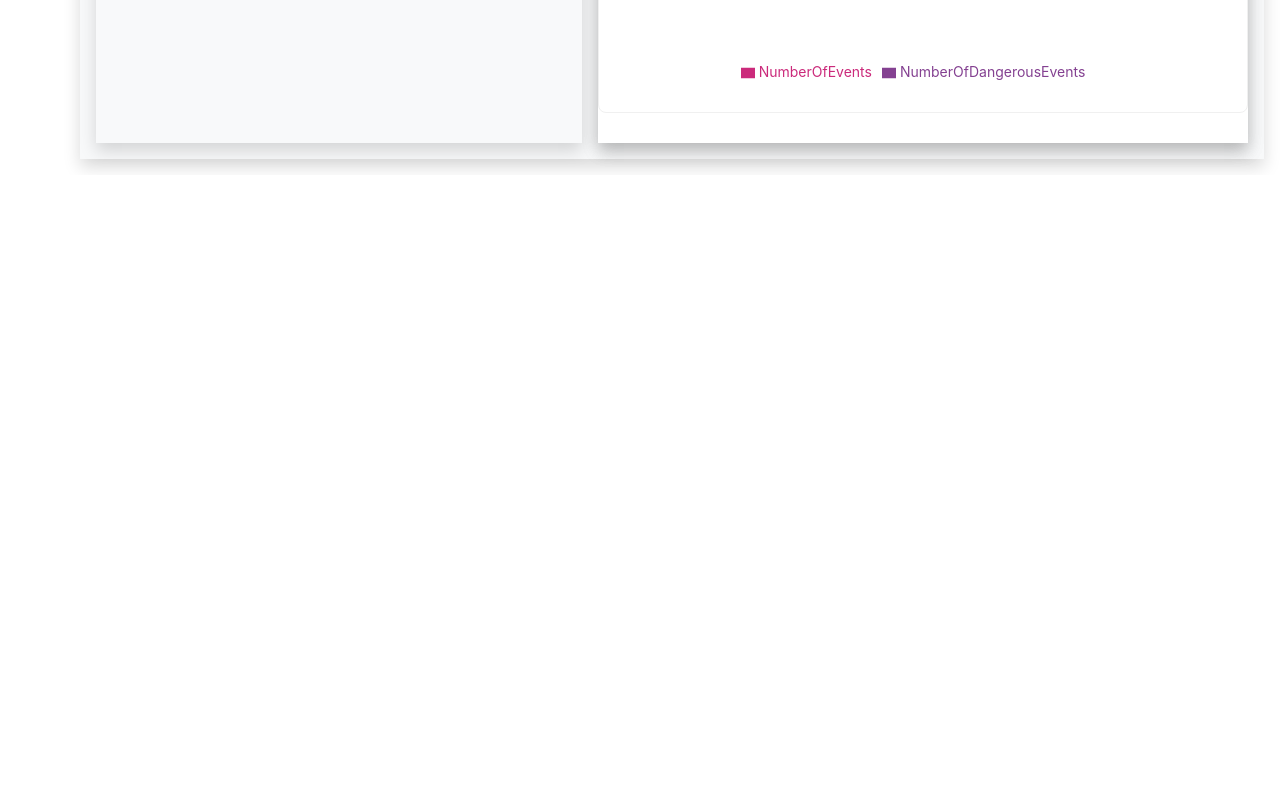
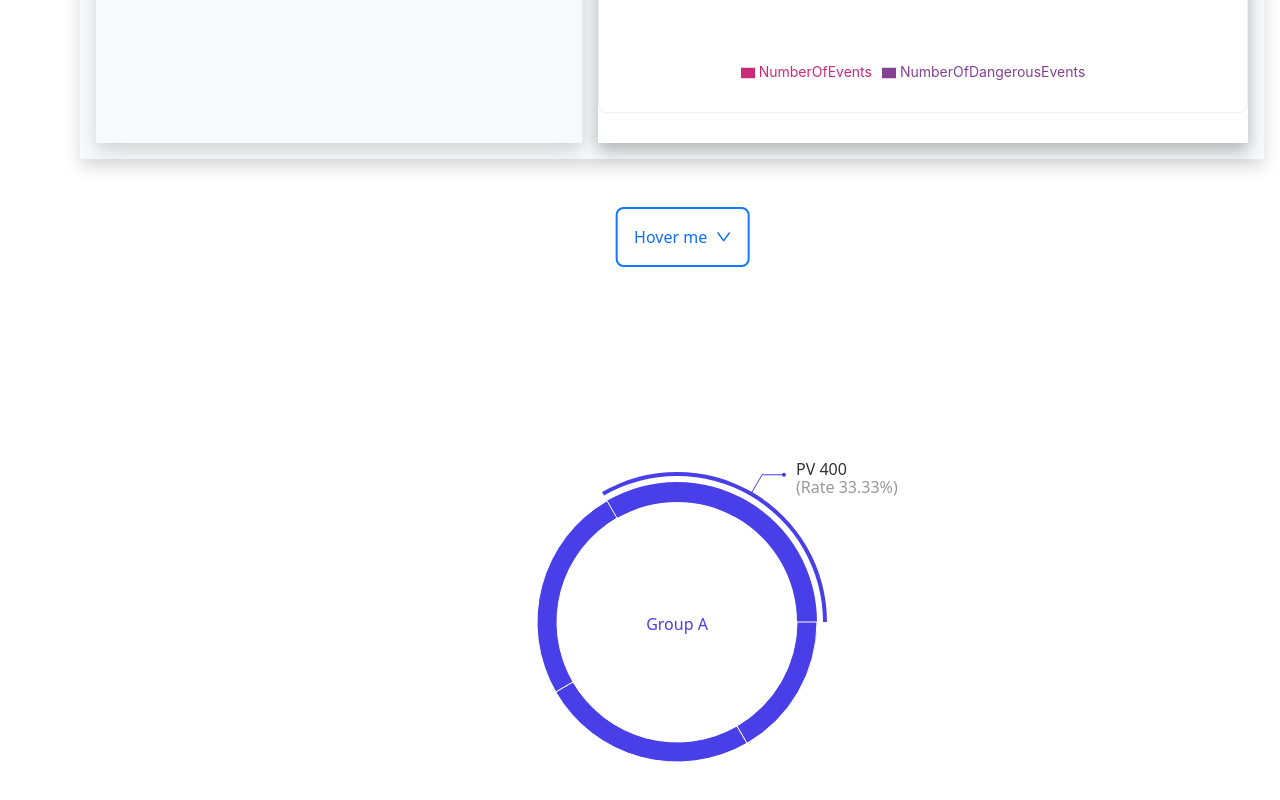
Before and after one commit to dolev146/BigData-Cloud-Computing-project, a React (Vite) app in the folder frontend/: page /simulator in a window 1280 px wide. Shown: the part 888-1688 px from the top of the page. Before the commit the page ends 1063 px from the top, so only its background shows below. Built offline with nearby package versions, Linux system fonts and the light colour scheme; no server answers.

Commit message:
piechart

```diff
--- a/frontend/src/pages/Simulator.jsx
+++ b/frontend/src/pages/Simulator.jsx
@@ -1,10 +1,18 @@
 import { useEffect, useState } from "react";
 import { Card, Statistic } from "antd";
-import { BarChart, Bar, XAxis, YAxis, Tooltip, Legend } from "recharts";
+import { BarChart, Bar, XAxis, YAxis, Tooltip, Legend, Pie } from "recharts";
 import CountUp from "react-countup";
 import InformationComponent from "./Simulator/InformationComponent";
 import styled from "styled-components";
 import AlertComponent from "./Simulator/AlertComponent";
+import PieChartComponent from "./Simulator/PieChartComponent";
+
+const data = [
+  { name: "Group A", value: 400 },
+  { name: "Group B", value: 300 },
+  { name: "Group C", value: 300 },
+  { name: "Group D", value: 200 },
+];
 
 const StyledHeader = styled.header`
   text-align: center;
@@ -68,8 +76,6 @@ const StyledStatistic = styled(Statistic)`
 
 const formatter = (value) => <CountUp end={value} separator="," />;
 
-
-
 const Simulator = () => {
   const [numbers, setNumbers] = useState([0, 0, 0, 0]);
   const [Observatories, setObservatories] = useState([
@@ -81,7 +87,9 @@ const Simulator = () => {
 
   const fetchObservatories = async () => {
     try {
-      const response = await fetch("http://localhost:9080/elastic-api/observatories")
+      const response = await fetch(
+        "http://localhost:9080/elastic-api/observatories"
+      );
       if (!response.ok) {
         throw new Error("Network response was not ok");
       }
@@ -90,7 +98,7 @@ const Simulator = () => {
     } catch (error) {
       setObservatories([]);
     }
-  }
+  };
 
   useEffect(() => {
     fetch("http://localhost:9080/elastic-api/stats")
@@ -126,8 +134,7 @@ const Simulator = () => {
           error
         );
       });
-      },5000);
-
+    }, 5000);
   }, []);
 
   return (
@@ -168,7 +175,7 @@ const Simulator = () => {
             <AlertComponent />
 
             <ChartContainer>
-              <Card title="Event Per Observatory" >
+              <Card title="Event Per Observatory">
                 <BarChart
                   width={600}
                   height={300}
@@ -192,6 +199,19 @@ const Simulator = () => {
           </AlertContainer>
         </ContentRow>
       </Container>
+      <PieChartComponent
+        cx={200}
+        cy={200}
+        midAngle={45}
+        innerRadius={60}
+        outerRadius={80}
+        startAngle={0}
+        endAngle={360}
+        fill="#8884d8"
+        payload={{ name: "Group A", value: 400 }}
+        percent={0.25}
+        value={100}
+      />
     </div>
   );
 };
--- /dev/null
+++ b/frontend/src/pages/Simulator/PieChartComponent.jsx
@@ -0,0 +1,79 @@
+import { useCallback, useEffect, useState } from "react";
+import { Dropdown, Space } from "antd";
+import { DownOutlined } from "@ant-design/icons";
+import PieChartDetailed from "./PieChartDetailed";
+const items = [
+  {
+    label: <p>Group By Event Type</p>,
+    key: "0",
+    onClick: () => {
+      console.log("1st menu item clicked");
+      // here you need to run fetch and set State
+    },
+  },
+  {
+    label: <p>Group By Urgency</p>,
+    key: "1",
+    onClick: () => {
+      console.log("2nd menu item clicked");
+      // here you need to run fetch and set State
+    },
+  },
+];
+
+const PieChartComponent = (props) => {
+  const [data, setData] = useState(() => {
+    return [
+      { name: "Group A", value: 400 },
+      { name: "Group B", value: 300 },
+      { name: "Group C", value: 300 },
+      { name: "Group D", value: 200 },
+    ];
+  });
+
+  return (
+    <div>
+      <div
+        style={{
+          marginTop: "3rem",
+          display: "flex",
+          alignItems: "center",
+          justifyContent: "center",
+        }}
+      >
+        <span
+          style={{
+            border: "solid 2px #1677ff",
+            borderRadius: "0.5rem",
+            padding: "1rem",
+            transform: "translateX(+8%)",
+          }}
+        >
+          <Dropdown
+            menu={{
+              items,
+            }}
+          >
+            <a onClick={(e) => e.preventDefault()}>
+              <Space>
+                Hover me
+                <DownOutlined />
+              </Space>
+            </a>
+          </Dropdown>
+        </span>
+      </div>
+      <div
+        style={{
+          display: "flex",
+          justifyContent: "center",
+          alignItems: "center",
+        }}
+      >
+        <PieChartDetailed data={data} />
+      </div>
+    </div>
+  );
+};
+
+export default PieChartComponent;
--- /dev/null
+++ b/frontend/src/pages/Simulator/PieChartDetailed.jsx
@@ -0,0 +1,103 @@
+import React, { useCallback, useState } from "react";
+import { Pie, PieChart, Sector } from "recharts";
+
+const renderActiveShape = (props) => {
+  const RADIAN = Math.PI / 180;
+  const {
+    cx,
+    cy,
+    midAngle,
+    innerRadius,
+    outerRadius,
+    startAngle,
+    endAngle,
+    fill,
+    payload,
+    percent,
+    value,
+  } = props;
+  const sin = Math.sin(-RADIAN * midAngle);
+  const cos = Math.cos(-RADIAN * midAngle);
+  const sx = cx + (outerRadius + 10) * cos;
+  const sy = cy + (outerRadius + 10) * sin;
+  const mx = cx + (outerRadius + 30) * cos;
+  const my = cy + (outerRadius + 30) * sin;
+  const ex = mx + (cos >= 0 ? 1 : -1) * 22;
+  const ey = my;
+  const textAnchor = cos >= 0 ? "start" : "end";
+
+  return (
+    <g>
+      <text x={cx} y={cy} dy={8} textAnchor="middle" fill={fill}>
+        {payload.name}
+      </text>
+      <Sector
+        cx={cx}
+        cy={cy}
+        innerRadius={innerRadius}
+        outerRadius={outerRadius}
+        startAngle={startAngle}
+        endAngle={endAngle}
+        fill={fill}
+      />
+      <Sector
+        cx={cx}
+        cy={cy}
+        startAngle={startAngle}
+        endAngle={endAngle}
+        innerRadius={outerRadius + 6}
+        outerRadius={outerRadius + 10}
+        fill={fill}
+      />
+      <path
+        d={`M${sx},${sy}L${mx},${my}L${ex},${ey}`}
+        stroke={fill}
+        fill="none"
+      />
+      <circle cx={ex} cy={ey} r={2} fill={fill} stroke="none" />
+      <text
+        x={ex + (cos >= 0 ? 1 : -1) * 12}
+        y={ey}
+        textAnchor={textAnchor}
+        fill="#333"
+      >{`PV ${value}`}</text>
+      <text
+        x={ex + (cos >= 0 ? 1 : -1) * 12}
+        y={ey}
+        dy={18}
+        textAnchor={textAnchor}
+        fill="#999"
+      >
+        {`(Rate ${(percent * 100).toFixed(2)}%)`}
+      </text>
+    </g>
+  );
+};
+
+const PieChartDetailed = ({ data }) => {
+  const [activeIndex, setActiveIndex] = useState(0);
+  const onPieEnter = useCallback(
+    (_, index) => {
+      setActiveIndex(index);
+    },
+    [setActiveIndex]
+  );
+  return (
+    <PieChart width={700} height={700}>
+      <Pie
+        activeIndex={activeIndex}
+        activeShape={renderActiveShape}
+        data={data}
+        cx={350}
+        cy={350}
+        innerRadius={120}
+        outerRadius={140}
+        fill="#1b10e4cc"
+        dataKey="value"
+        onMouseEnter={onPieEnter}
+      />
+    </PieChart>
+  );
+};
+
+export default PieChartDetailed;
```
Also changed, not shown: 1 other file (tests, documents, lock files or other folders). Lines whose indentation alone changed are shown as unchanged.
